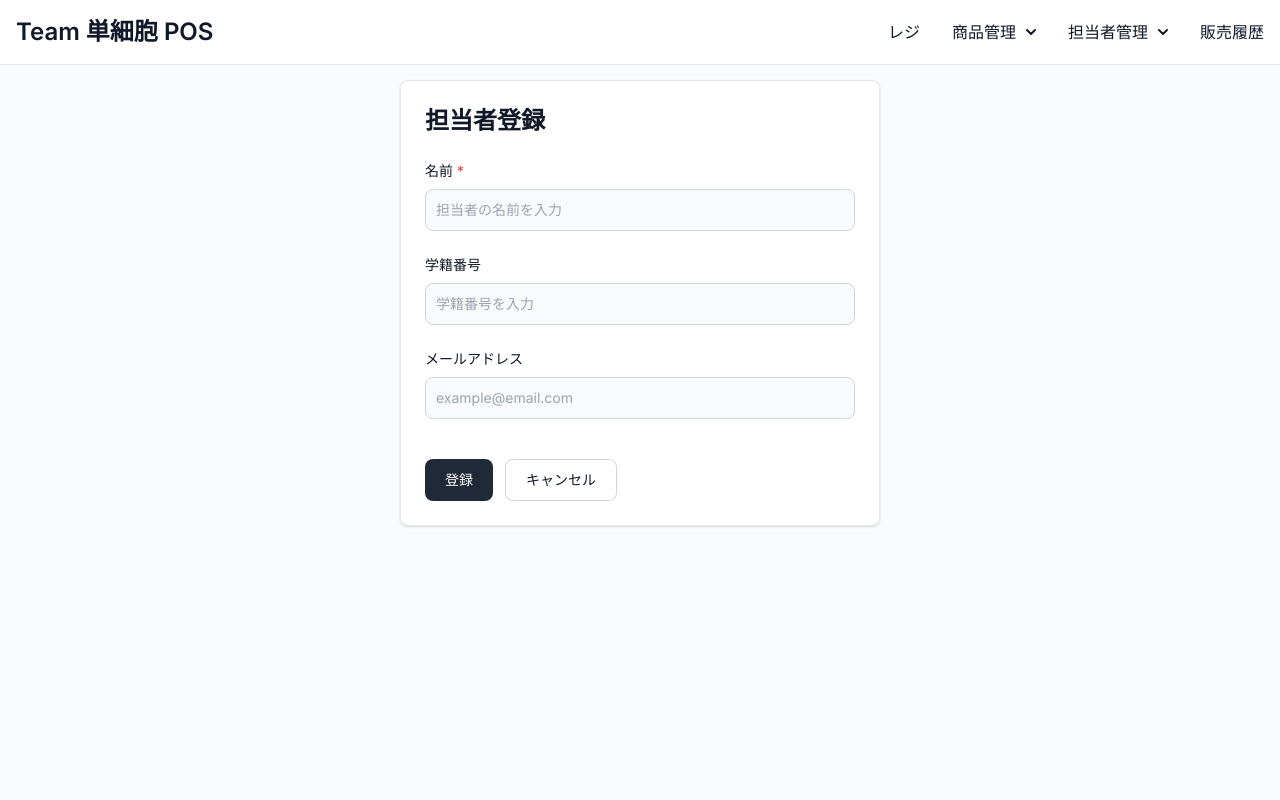
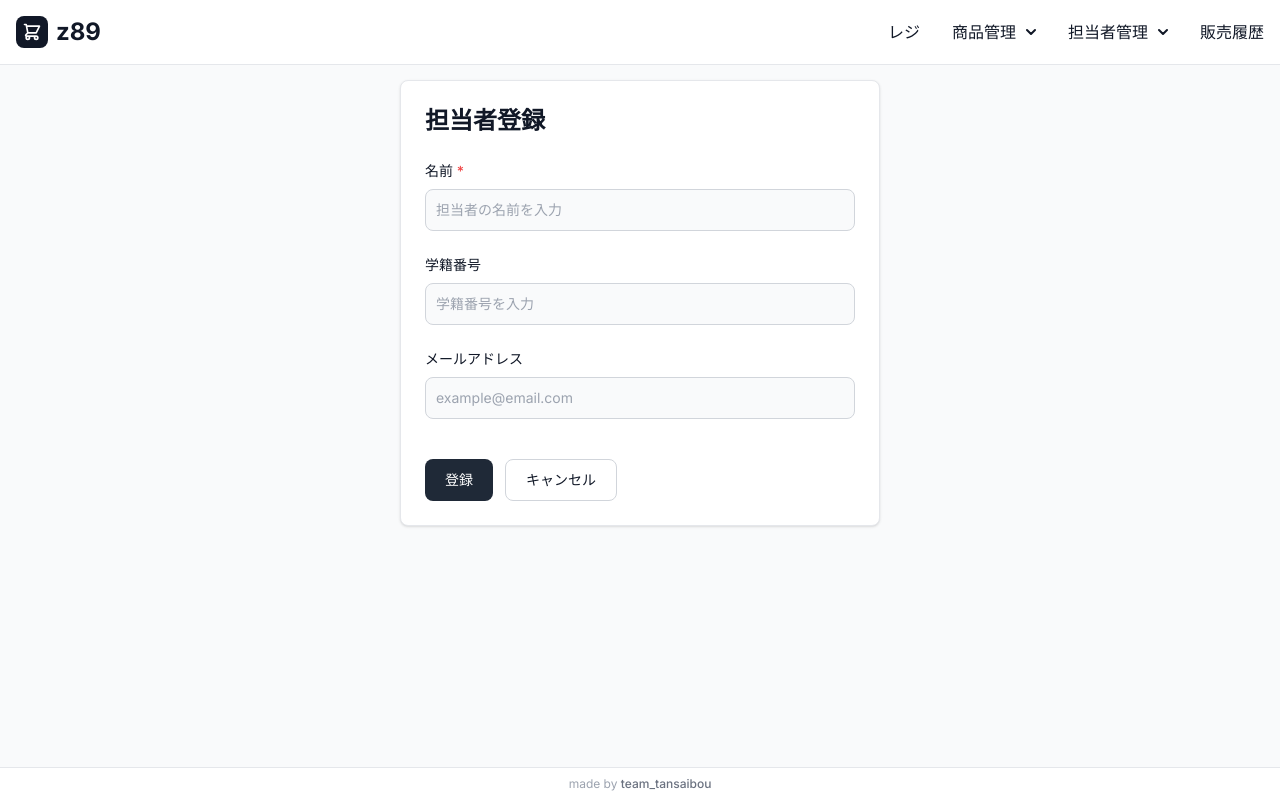
Before and after one commit to mikawa-pbl/pbl-app-2025, a Django app: template templates/teams/team_tansaibou/member_add.html in a window 1280 px wide. Run offline with Django 4.2, Linux system fonts and the light colour scheme; the template is opened without the code that fills it, so the values that code supplies are empty; some libraries are stand-ins or nearby versions.

Commit message:
feat: UI改善 - z89ブランディング + カート追加アニメーション
- アプリ名を「Team 単細胞 POS」→「z89」に変更
- ショッピングカートアイコン付きロゴ追加
- フッターに「made by team_tansaibou」クレジット追加
- 商品追加時のアニメーション実装
  - モバイルカートボタン: Tailwind animate-bounce
  - 商品ボタン: scale + 背景色変化フィードバック

```diff
--- a/templates/teams/team_tansaibou/base.html
+++ b/templates/teams/team_tansaibou/base.html
@@ -74,8 +74,13 @@
     <!-- Navbar -->
     <nav class="bg-white border-b border-gray-200 fixed w-full z-20 top-0 start-0">
         <div class="max-w-screen-xl flex flex-wrap items-center justify-between mx-auto p-4">
-            <a href="{% url 'team_tansaibou:index' %}" class="flex items-center space-x-3 rtl:space-x-reverse">
-                <span class="self-center text-2xl font-semibold whitespace-nowrap text-gray-900">Team 単細胞 POS</span>
+            <a href="{% url 'team_tansaibou:index' %}" class="flex items-center space-x-2 rtl:space-x-reverse">
+                <div class="w-8 h-8 bg-gray-900 rounded-lg flex items-center justify-center">
+                    <svg class="w-5 h-5 text-white" viewBox="0 0 24 24" fill="none" xmlns="http://www.w3.org/2000/svg">
+                        <path d="M3 3h2l.4 2M7 13h10l4-8H5.4M7 13L5.4 5M7 13l-2.293 2.293c-.63.63-.184 1.707.707 1.707H17m0 0a2 2 0 100 4 2 2 0 000-4zm-8 2a2 2 0 11-4 0 2 2 0 014 0z" stroke="currentColor" stroke-width="2" stroke-linecap="round" stroke-linejoin="round"/>
+                    </svg>
+                </div>
+                <span class="self-center text-2xl font-bold whitespace-nowrap text-gray-900">z89</span>
             </a>
             <button data-collapse-toggle="navbar-default" type="button"
                 class="inline-flex items-center p-2 w-10 h-10 justify-center text-sm text-gray-500 rounded-lg md:hidden hover:bg-gray-100 focus:outline-none focus:ring-2 focus:ring-gray-200"
@@ -226,9 +231,16 @@
     </script>
     {% endif %}
 
-    <div class="pt-20 pb-4"> <!-- Padding top to account for fixed navbar -->
+    <div class="pt-20 pb-12"> <!-- Padding top to account for fixed navbar, bottom for footer -->
         {% block content %}{% endblock %}
     </div>
+
+    <!-- Footer -->
+    <footer class="fixed bottom-0 left-0 right-0 bg-white border-t border-gray-200 py-2">
+        <div class="text-center text-xs text-gray-400">
+            made by <span class="font-medium text-gray-500">team_tansaibou</span>
+        </div>
+    </footer>
 
     <!-- Flowbite JS -->
     <script src="https://cdnjs.cloudflare.com/ajax/libs/flowbite/2.2.1/flowbite.min.js"></script>
```
Also changed, not shown: templates/teams/team_tansaibou/register_sale.html (+30 -3 lines).
